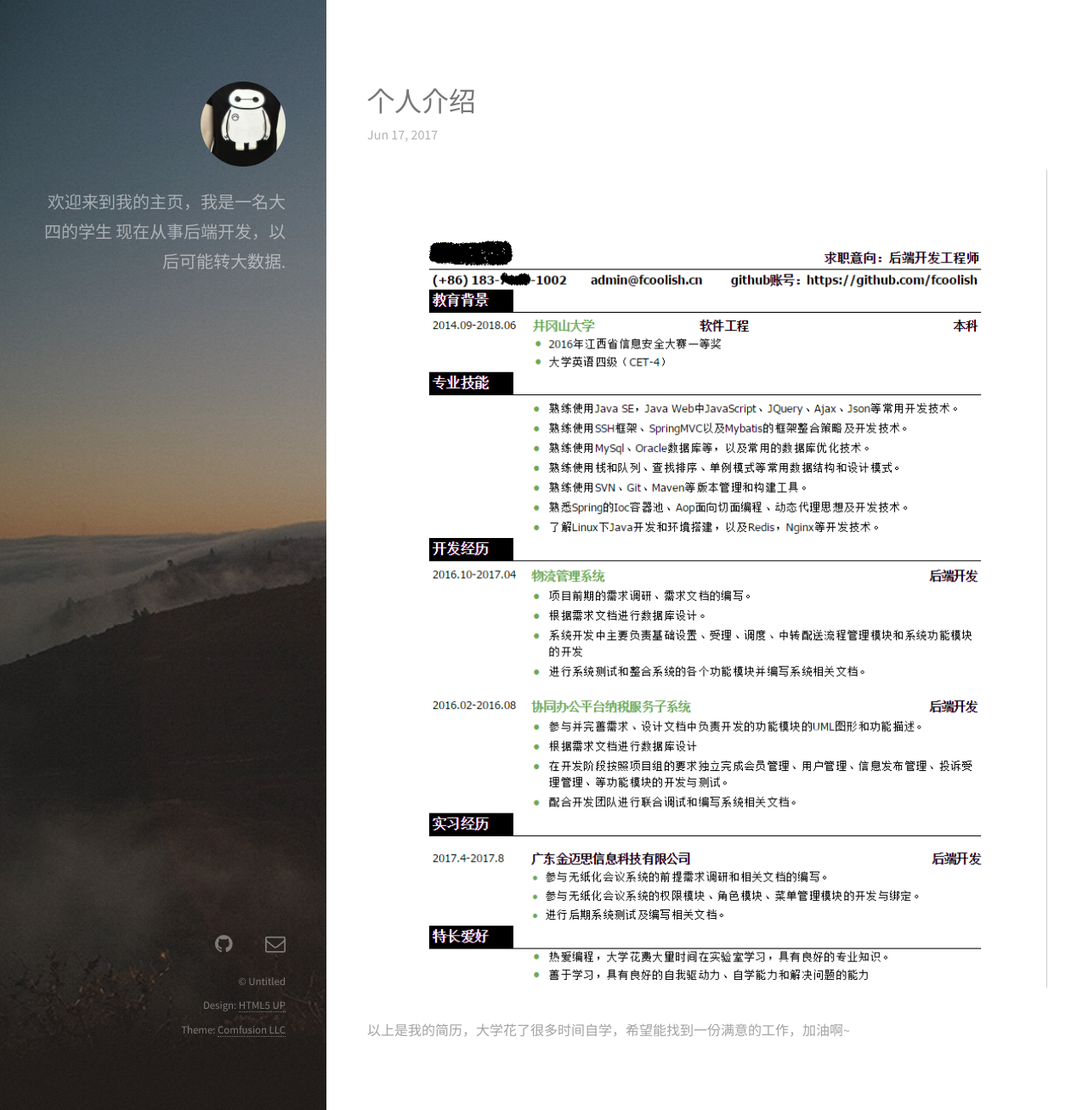
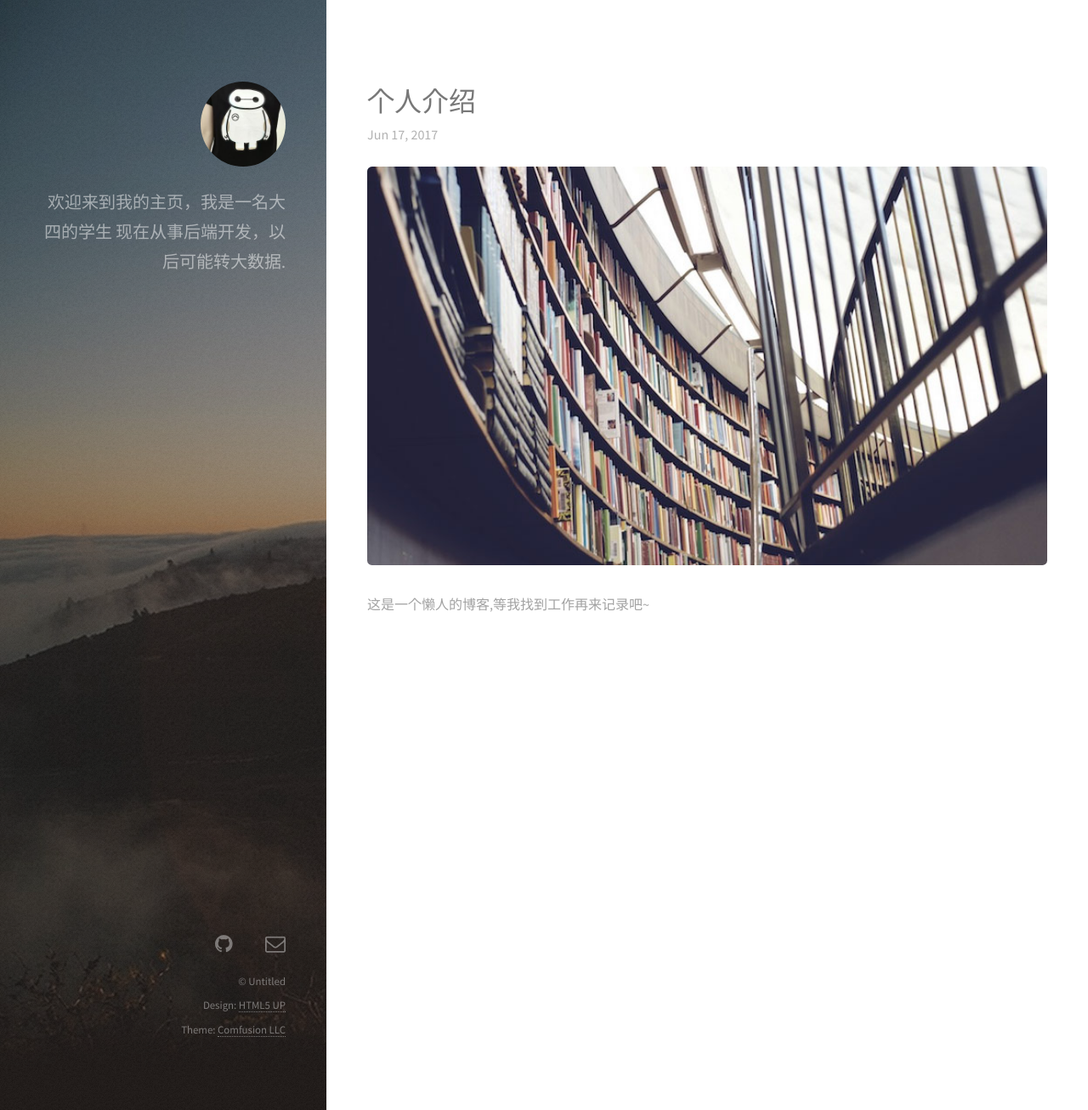
Before and after one commit to fcoolish/fcoolish.github.io, a Jekyll site: the page built from _posts/2017-06-17-个人介绍.markdown, in a window 1280 px wide and 1306 px high. Shown: the whole window at 85% size. Built offline with Jekyll 4.4.1, drawn with Linux system fonts in a browser that asks for light colours; nearby versions of some CDN libraries.

Commit message:
del resume

```diff
--- a/_posts/2017-06-17-个人介绍.markdown
+++ b/_posts/2017-06-17-个人介绍.markdown
@@ -1,4 +1,4 @@
 ---
 layout: post
 ---
-<img src="/images/resume.png" width="800px" class="fit image"> 以上是我的简历，大学花了很多时间自学，希望能找到一份满意的工作，加油啊~
+<img src="/images/fulls/03.jpg" class="fit image">这是一个懒人的博客,等我找到工作再来记录吧~
```
